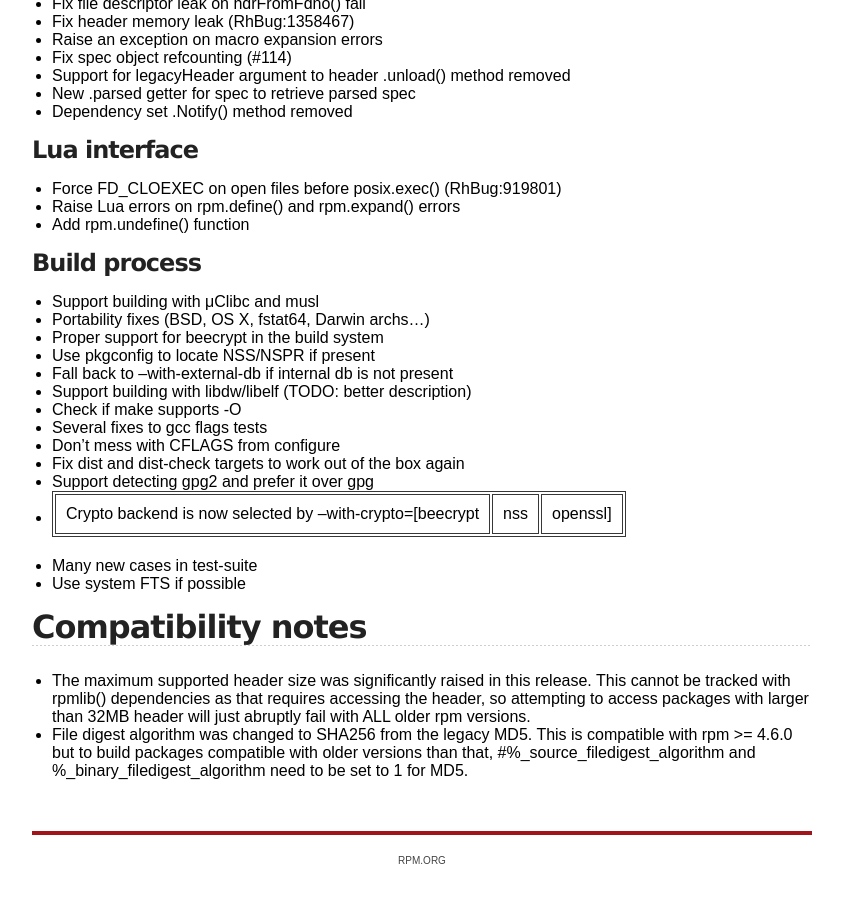
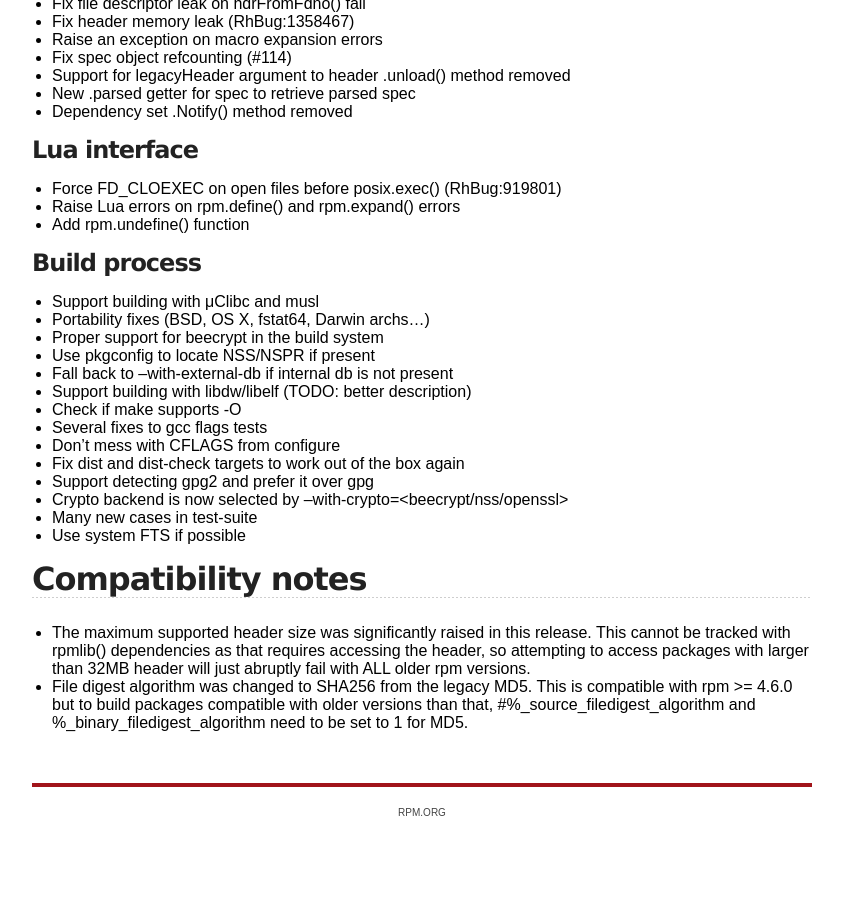
Before and after one commit to rpm-software-management/rpm-web, a Jekyll site: the page built from wiki/Releases/4.14.0.md, in a window 1280 px wide and 900 px high, scrolled down 4131 px. Shown: the whole window, without its empty margins (218-1061 px from the left). Built offline with Jekyll 4.4.1, drawn with Linux system fonts in a browser that asks for light colours; after the commit the page ends 4983 px from its top, so only the background shows below that; part of the change alters nothing that is shown.

```diff
--- a/wiki/Releases/4.14.0.md
+++ b/wiki/Releases/4.14.0.md
@@ -225,7 +225,7 @@ title: rpm.org - Releases
  * Don't mess with CFLAGS from configure
  * Fix dist and dist-check targets to work out of the box again
  * Support detecting gpg2 and prefer it over gpg
- * Crypto backend is now selected by --with-crypto=[beecrypt|nss|openssl]
+ * Crypto backend is now selected by --with-crypto=<beecrypt/nss/openssl>
  * Many new cases in test-suite
  * Use system FTS if possible
 
```
